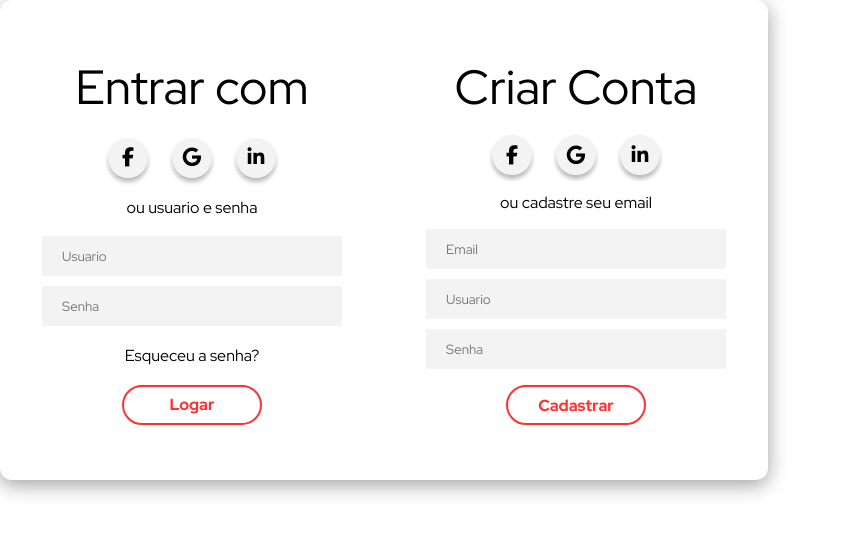
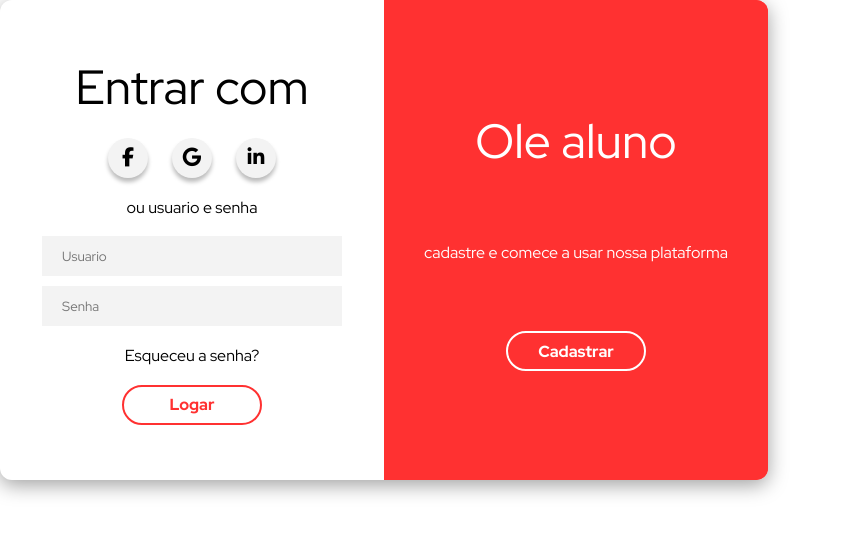
Before and after one commit to AugustoBerto/sistemacadastro, a PHP site: page / in a window 1280 px wide. Shown: the top 535 px of the page, without its empty margins (0-842 px from the left). Run offline with PHP 8.4, Linux system fonts and the light colour scheme.

Commit message:
criado overlay e iniciando animação

```diff
--- a/assets/css/form-button.css
+++ b/assets/css/form-button.css
@@ -16,3 +16,8 @@
   background-color: var(--primary-color);
   color: var(--secundary-color);
 }
+
+.form-button-light {
+  border: 2px solid var(--secundary-color);
+  color: var(--text-color-light);
+}
--- a/assets/css/form-title.css
+++ b/assets/css/form-title.css
@@ -3,3 +3,7 @@
   font-weight: 400;
   color: var(--text-color-dark);
 }
+
+.form-title-light {
+  color: var(--text-color-light);
+}
--- a/assets/css/login-container.css
+++ b/assets/css/login-container.css
@@ -1,4 +1,5 @@
 .login-container {
+  position: relative;
   height: 480px;
   width: 768px;
   border-radius: 12px;
--- /dev/null
+++ b/assets/css/overlay-container.css
@@ -0,0 +1,15 @@
+.overlay-container {
+  position: absolute;
+  top: 0;
+  left: 0;
+  width: 50%;
+  height: 100%;
+  text-align: center;
+  transform: translateX(100%);
+  transition: 1s;
+  color: var(--text-color-light);
+}
+
+.login-container.move .overlay-container {
+  transform: translateX(0%);
+}
--- /dev/null
+++ b/assets/css/overlay.css
@@ -0,0 +1,11 @@
+.overlay {
+  position: absolute;
+  width: 100%;
+  height: 100%;
+  display: flex;
+  flex-direction: column;
+  justify-content: space-evenly;
+  align-items: center;
+  padding: 40px;
+  background-color: var(--primary-color);
+}
--- /dev/null
+++ b/assets/js/login.js
@@ -0,0 +1,7 @@
+"use strict";
+
+const loginContainer = document.getElementById("login-container");
+
+const moveOverlay = () => loginContainer.classList.add("move");
+
+document.getElementById("open-register").addEventListener("click", moveOverlay);
--- a/index.html
+++ b/index.html
@@ -28,11 +28,15 @@
     <link rel="stylesheet" href="/assets/css/form-inputs-container.css" />
     <link rel="stylesheet" href="/assets/css/form-inputs.css" />
     <link rel="stylesheet" href="/assets/css/form-button.css" />
+    <link rel="stylesheet" href="/assets/css/overlay-container.css" />
+    <link rel="stylesheet" href="/assets/css/overlay.css" />
+    <!-- linkando arquivo js -->
+    <script src="/assets/js/login.js" defer></script>
     <title>Pagina de login</title>
   </head>
   <body>
     <main>
-      <div class="login-container">
+      <div class="login-container toggle" id="login-container">
         <div class="form-container">
           <!-- Formulario de login -->
           <form class="form form-login">
@@ -80,6 +84,30 @@
             <button type="button" class="form-button">Cadastrar</button>
           </form>
         </div>
+
+        <!-- criando o overlay(segunda tela do formulario) -->
+        <div class="overlay-container">
+          <div class="overlay">
+            <h2 class="form-title form-title-light">Ja tem conta?</h2>
+            <p class="form-text">
+              para entrar na nossa plataforma faça login com suas informações
+            </p>
+            <button type="button" class="form-button form-button-light">
+              Entrar
+            </button>
+          </div>
+          <div class="overlay">
+            <h2 class="form-title form-title-light">Ole aluno</h2>
+            <p class="form-text">cadastre e comece a usar nossa plataforma</p>
+            <button
+              type="button"
+              class="form-button form-button-light"
+              id="open-register"
+            >
+              Cadastrar
+            </button>
+          </div>
+        </div>
       </div>
     </main>
   </body>
```
